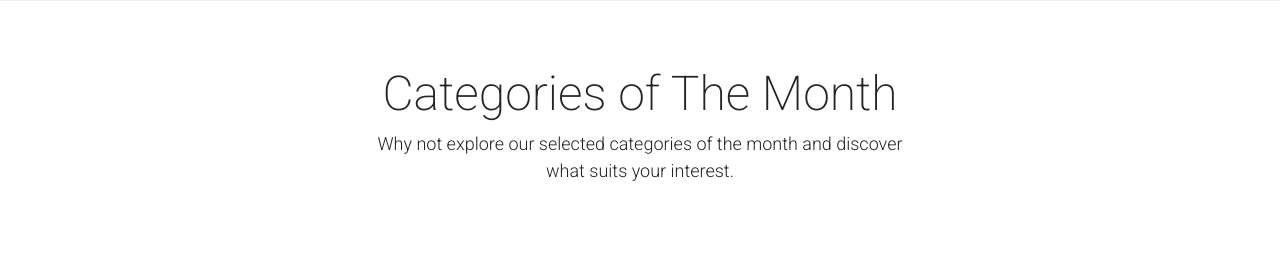
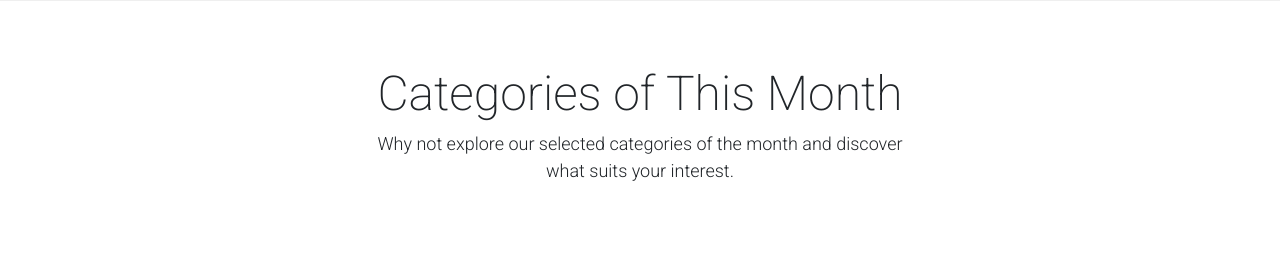
Before and after one commit to nahloo-obi/Xtreme-online-store, a Django app: page / in a window 1280 px wide. Shown: the part 685-948 px from the top of the page. Run offline with Django 4.2, Linux system fonts and the light colour scheme; data comes from the database, SQL or seed files in the repository; parts of the project's set-up code (start-up, migrations or seed data) failed here and were passed over; some libraries are stand-ins or nearby versions.

Commit message:
I have edited index page

```diff
--- a/templates/index.html
+++ b/templates/index.html
@@ -39,7 +39,7 @@
     <section class="container py-5">
         <div class="row text-center pt-3">
             <div class="col-lg-6 m-auto">
-                <h1 class="h1">Categories of The Month</h1>
+                <h1 class="h1">Categories of This Month</h1>
                 <p>
                     Why not explore our selected categories of the month and discover what suits your interest.
                 </p>
```
